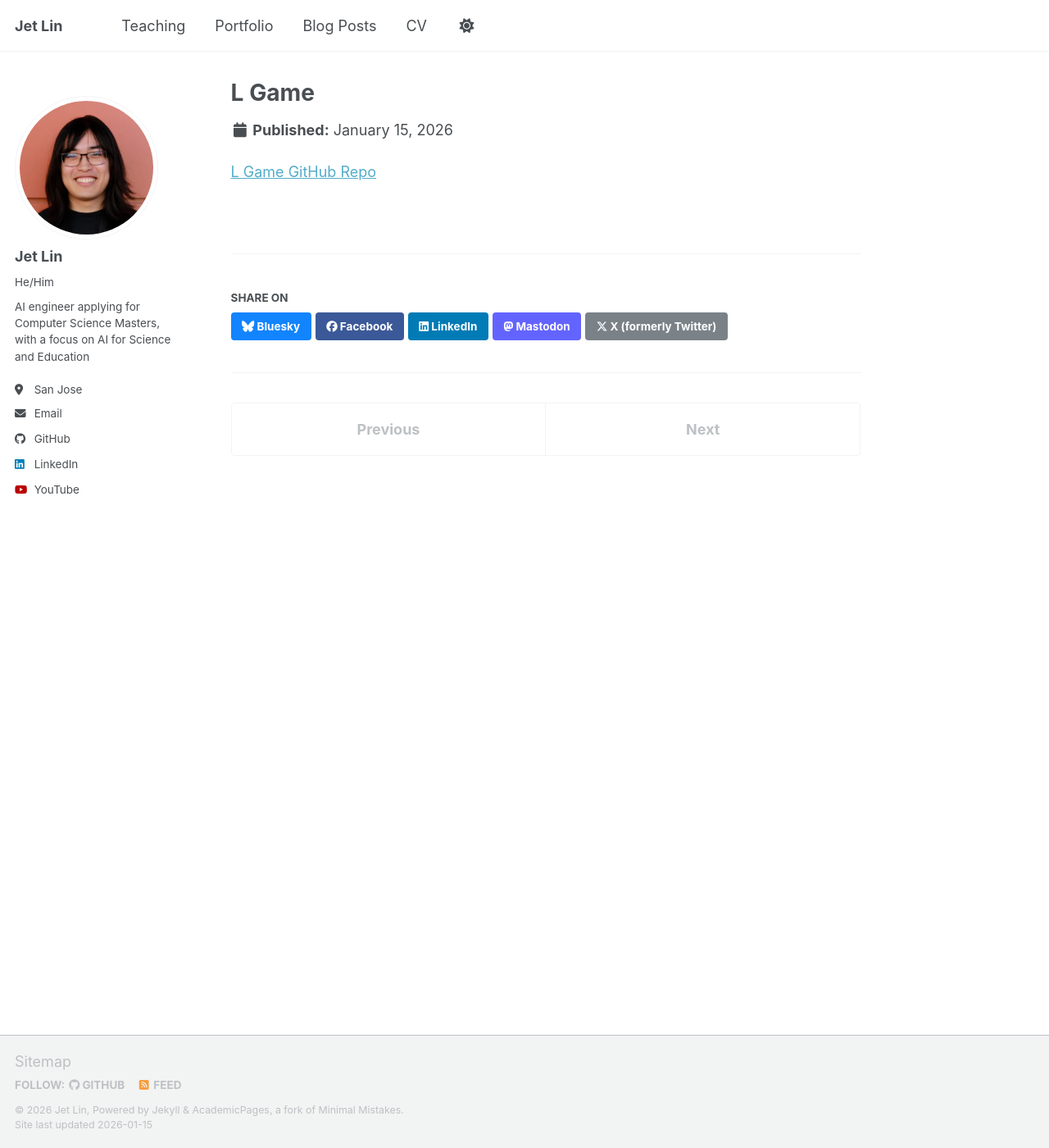
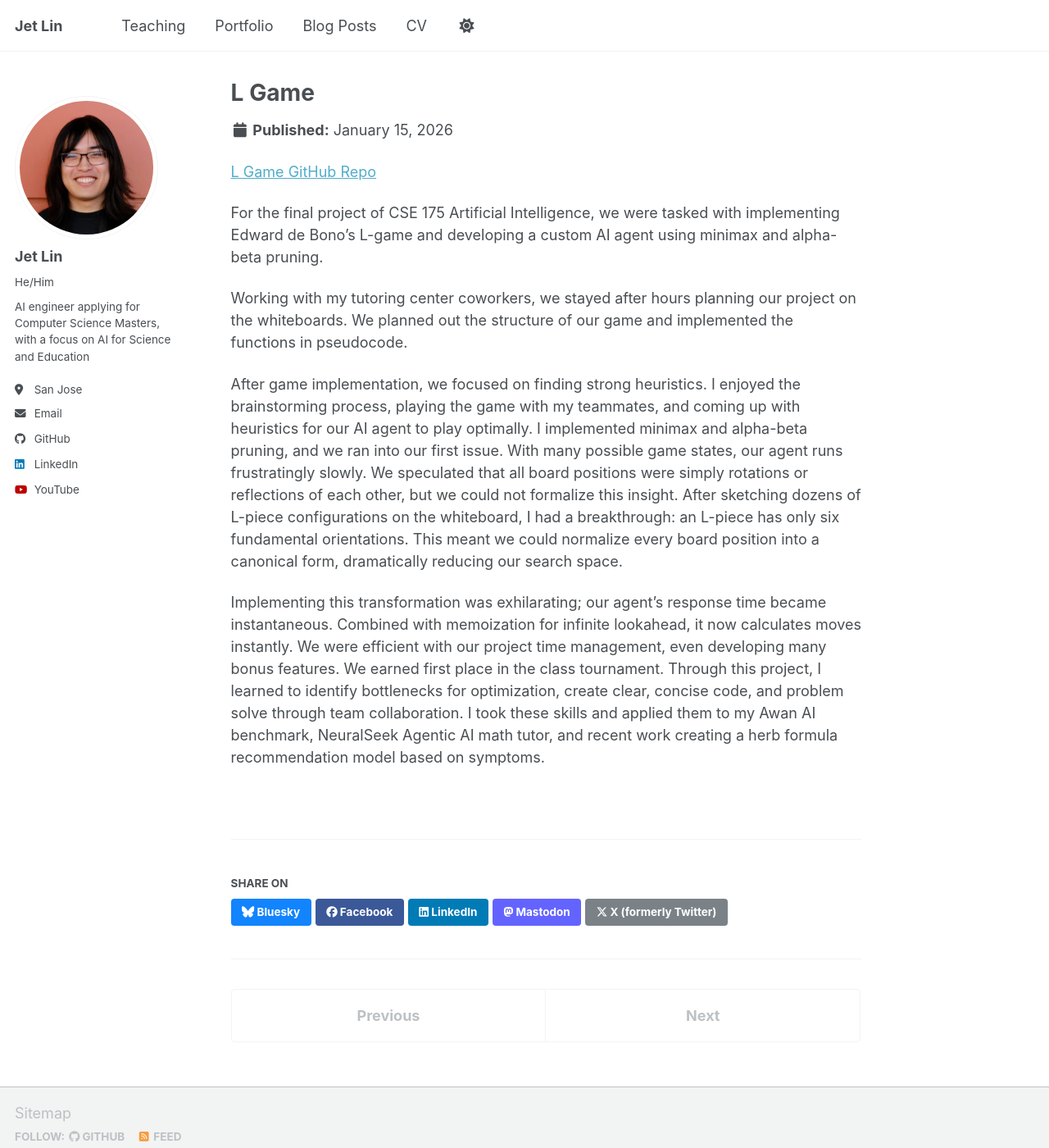
Before and after one commit to Lin-Jet/Lin-Jet.github.io, a Jekyll site: the page built from _portfolio/portfolio-1.md, in a window 1280 px wide and 1400 px high. Shown: the whole window at 82% size. Built offline with Jekyll 4.4.1, drawn with Linux system fonts in a browser that asks for light colours; a script bundle is joined from its source files by our own code; library files that are not in the unit come from our copies.

Commit message:
adding workshop, recent work, and L-Game info

```diff
--- a/_portfolio/portfolio-1.md
+++ b/_portfolio/portfolio-1.md
@@ -6,5 +6,16 @@ collection: portfolio
 
 [L Game GitHub Repo](https://github.com/Gandledore/L-Game-AI)
 
+For the final project of CSE 175 Artificial Intelligence, we were tasked with implementing Edward de Bono’s L-game and developing a custom AI agent using minimax and alpha-beta pruning.
+
+Working with my tutoring center coworkers, we stayed after hours planning our project on the whiteboards. We planned out the structure of our game and implemented the functions in pseudocode.
+
+After game implementation, we focused on finding strong heuristics. I enjoyed the brainstorming process, playing the game with my teammates, and coming up with heuristics for our AI agent to play optimally.
+I implemented minimax and alpha-beta pruning, and we ran into our first issue. With many possible game states, our agent runs frustratingly slowly.
+We speculated that all board positions were simply rotations or reflections of each other, but we could not formalize this insight. After sketching dozens of L-piece configurations on the whiteboard, I had a breakthrough: an L-piece has only six fundamental orientations. This meant we could normalize every board position into a canonical form, dramatically reducing our search space.
+
+Implementing this transformation was exhilarating; our agent's response time became instantaneous. Combined with memoization for infinite lookahead, it now calculates moves instantly.
+We were efficient with our project time management, even developing many bonus features. We earned first place in the class tournament. Through this project, I learned to identify bottlenecks for optimization, create clear, concise code, and problem solve through team collaboration.
+I took these skills and applied them to my Awan AI benchmark, NeuralSeek Agentic AI math tutor, and recent work creating a herb formula recommendation model based on symptoms.
 
 <!-- This is an item in your portfolio. It can be have images or nice text. If you name the file .md, it will be parsed as markdown. If you name the file .html, it will be parsed as HTML.  -->
```
Also changed, not shown: _pages/about.md (+5 -0 lines), _posts/2013-08-14-blog-post-2.md (+9 -4 lines).
